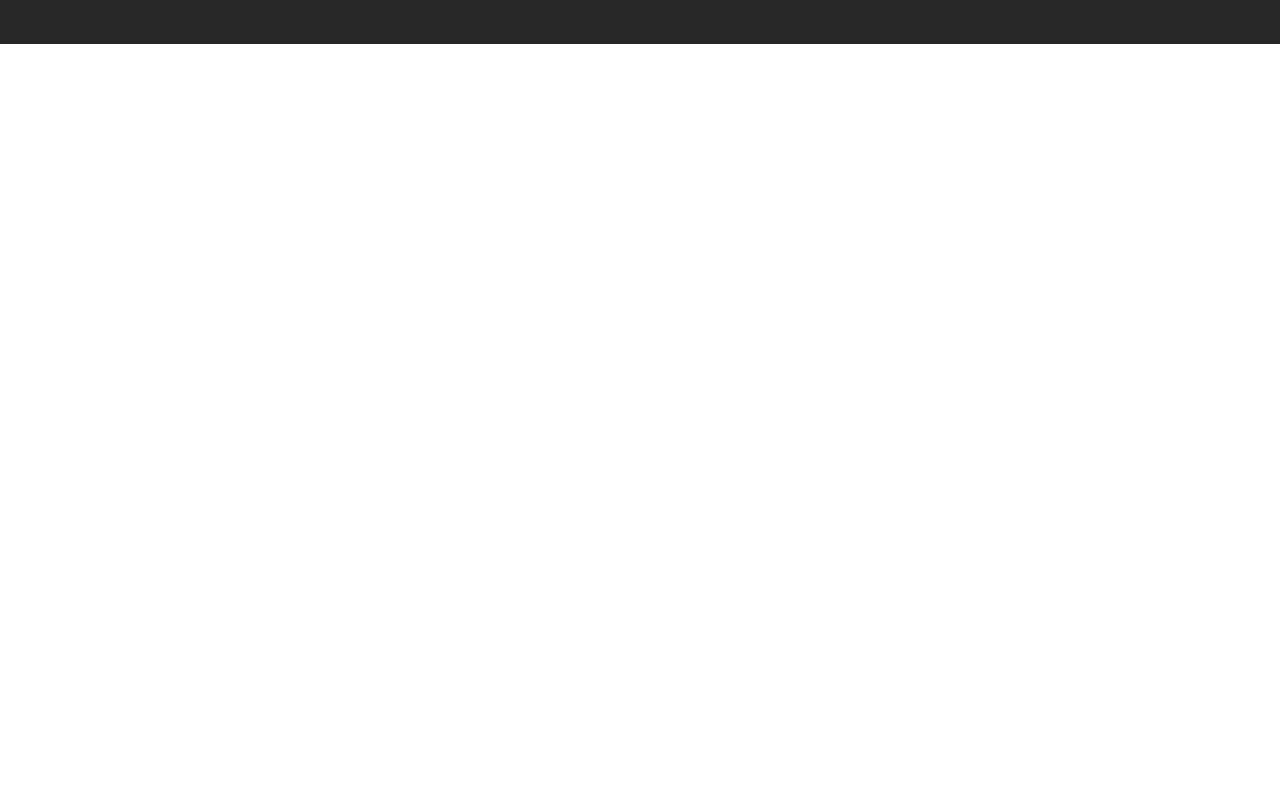
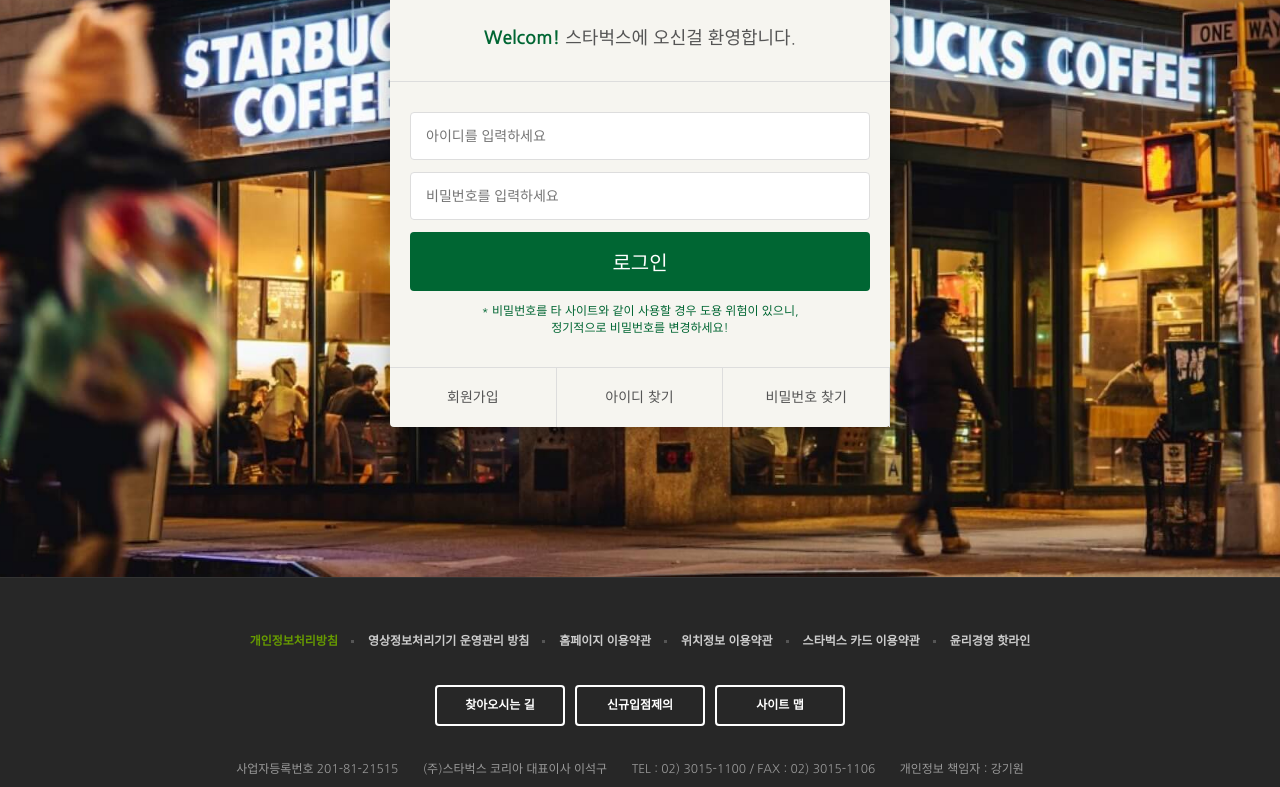
Before and after one commit to hn345/starbucks-project, a plain HTML site: page signin/index.html in a window 1280 px wide. Shown: the part 290-1077 px from the top of the page. Before the commit the page ends 800 px from the top, so only its background shows below. Drawn offline with nearby package versions, Linux system fonts and the light colour scheme.

Commit message:
로그인 완성

```diff
--- /dev/null
+++ b/css/signin.css
@@ -0,0 +1,79 @@
+.signin {
+  margin-top: 120px;
+  padding:100px 0 150px;
+  background-image: url('../images/signin_bg.jpg');
+  background-position: center;
+  background-repeat: no-repeat;
+  background-attachment: fixed;
+  background-size: cover;
+}
+.signin h1 {
+  color: #fff;
+  font-size: 30px;
+  font-weight: 700;
+  text-align: center;
+  margin-bottom: 24px;
+}
+.signin .signin__card {
+  width: 500px;
+  margin:0 auto;
+  border-radius: 4px;
+  background-color: #f6f5f0;
+  box-shadow: 2px 2px 20px rgba(0,0,0, .3);
+  color: #555;
+}
+.signin__card h2 {
+  padding: 30px;
+  font-size: 18px;
+  text-align: center;
+  border-bottom: 1px solid #ddd;
+}
+.signin__card h2 strong {
+  font-weight: 700;
+  color: #006633;
+}
+.signin__card form {
+  padding: 30px 20px;
+}
+.signin__card form input {
+  width: 100%;
+  margin-bottom: 12px;
+  padding: 15px;
+  border: 1px solid #ddd;
+  border-radius: 4px;
+  outline: none;
+  box-sizing: border-box;
+  font-size: 14px;
+}
+
+.signin__card form [type="submit"] {
+  background-color: #006633;
+  border:none;
+  color: #fff;
+  font-size: 20px;
+  cursor: pointer;
+}
+.signin__card form p {
+  font-size: 12px;
+  color:#006633;
+  text-align: center;
+}
+.signin__card .actions {
+  display: flex;
+  border-top: 1px solid #ddd;
+}
+.signin__card .actions a {
+  flex-grow: 1;
+  flex-basis: 0;
+  text-align: center;
+  padding: 20px;
+  color: #555;
+  font-size: 14px;
+  border-right: 1px solid #ddd;
+}
+.signin__card .actions a:last-child {
+  border-bottom: none;
+}
+.signin__card .actions a:hover {
+  text-decoration: underline;
+}
--- a/signin/index.html
+++ b/signin/index.html
@@ -33,6 +33,7 @@
   <link rel="stylesheet" href="https://fonts.googleapis.com/icon?family=Material+Icons" />
   <!-- layout styles -->
   <link rel="stylesheet" href="../css/common.css">
+  <link rel="stylesheet" href="../css/signin.css">
 
   <script defer src="../js/common.js"></script>
 
@@ -370,7 +371,26 @@
   </header>
 
   <section class="signin">
-
+    <h1>로그인</h1>
+    <div class="signin__card">
+      <h2>
+        <strong>Welcom!</strong> 스타벅스에 오신걸 환영합니다.
+      </h2>
+      <form>
+        <input type="text" placeholder="아이디를 입력하세요">
+        <input type="password" placeholder="비밀번호를 입력하세요">
+        <input type="submit" value="로그인">
+        <p>
+          * 비밀번호를 타 사이트와 같이 사용할 경우 도용 위험이 있으니,<br>
+          정기적으로 비밀번호를 변경하세요!
+        </p>
+      </form>
+      <div class="actions">
+        <a href="javascrip:void(0)">회원가입</a>
+        <a href="javascrip:void(0)">아이디 찾기</a>
+        <a href="javascrip:void(0)">비밀번호 찾기</a>
+      </div>
+    </div>
   </section>
 
   <!-- FOOTER -->
```
